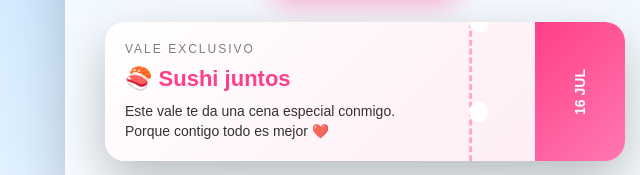
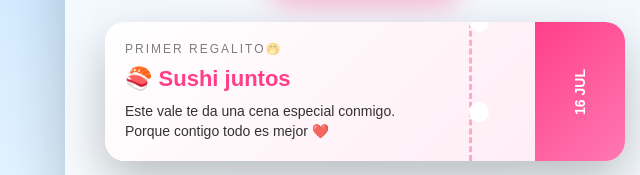
Before and after one commit to bymaarkjr/cumple-sandra, a plain HTML site: page index.html in a window 1280 px wide. Both pictures are taken after a click on the button "🎁 Descubrir regalo". Shown: the part 432-607 px from the top of the page, 275-915 px from the left. Drawn offline with Linux system fonts and the light colour scheme.

Commit message:
Actualizar index.html

```diff
--- a/index.html
+++ b/index.html
@@ -174,7 +174,7 @@ button:hover{
         <div class="ticket-box">
 
             <div class="left">
-                <div class="small">VALE EXCLUSIVO</div>
+                <div class="small">PRIMER REGALITO🤭</div>
                 <div class="big">🍣 Sushi juntos</div>
                 <div class="desc">
                     Este vale te da una cena especial conmigo.<br>
```
